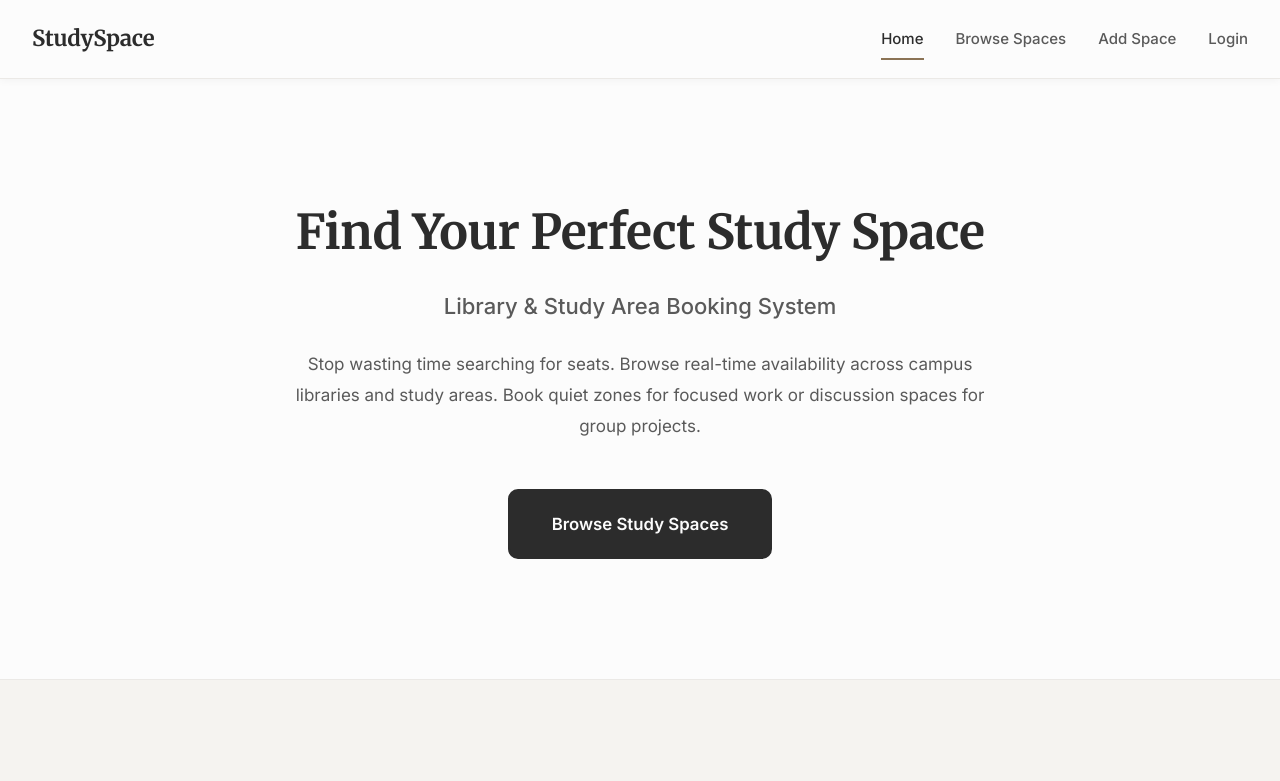
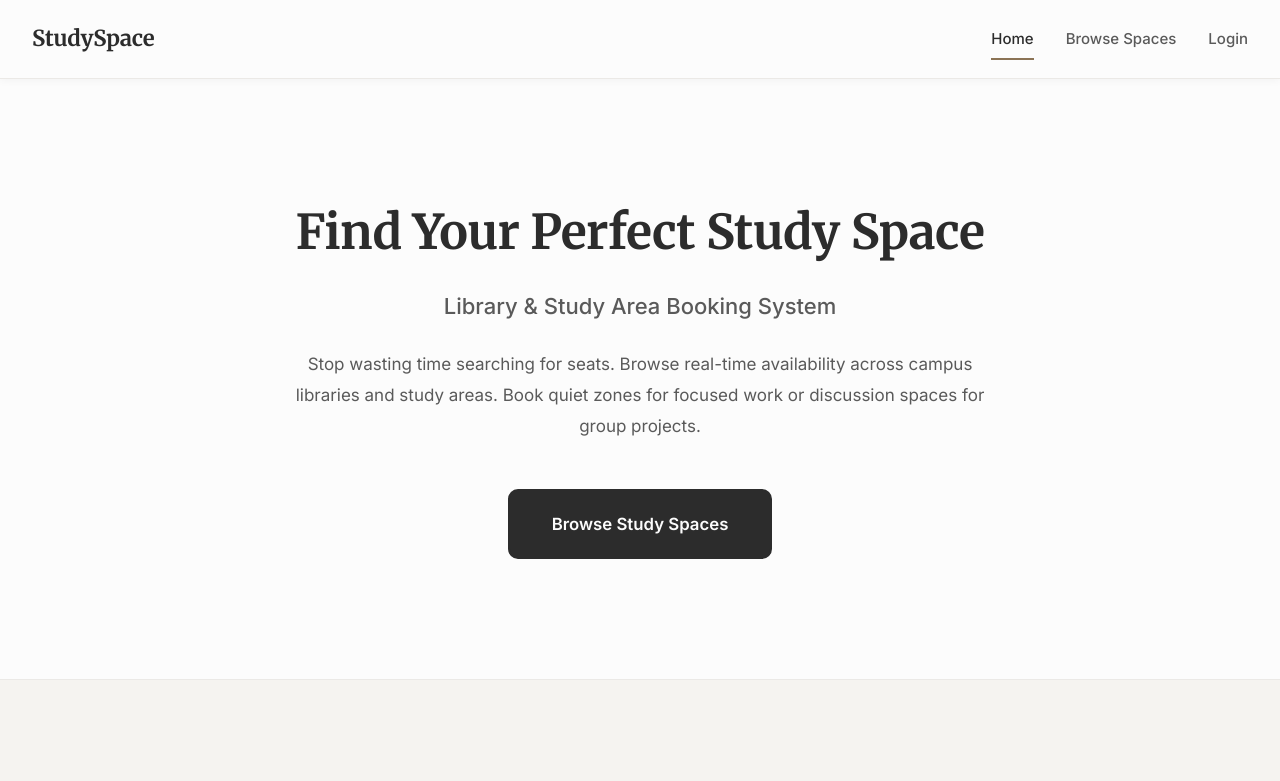
Before and after one commit to 24044781-FynnNgJunMing/c219_ca2, a React (Create React App) app: page / in a window 1280 px wide. Shown: the top 781 px of the page. Built offline with nearby package versions, Linux system fonts and the light colour scheme; no server answers.

Commit message:
Updated Navbar and Login

```diff
--- a/src/components/Navbar.js
+++ b/src/components/Navbar.js
@@ -5,9 +5,11 @@ export default function Navbar() {
 
   // Check if user is logged in
   const token = localStorage.getItem("token");
+  const userRole = localStorage.getItem("userRole");
 
   function handleLogout() {
     localStorage.removeItem("token");
+    localStorage.removeItem("userRole");
     navigate("/");
   }
 
@@ -34,12 +36,14 @@ export default function Navbar() {
             Browse Spaces
           </NavLink>
 
+          {userRole === 'admin' && (
             <NavLink
               to="/spaces/new"
               className={({ isActive }) => isActive ? "nav-link active" : "nav-link"}
             >
               Add Space
             </NavLink>
+          )}
 
           {token ? (
             <button onClick={handleLogout}>Logout</button>
--- a/src/pages/Login.js
+++ b/src/pages/Login.js
@@ -26,6 +26,7 @@ export default function Login() {
       }
 
       localStorage.setItem("token", data.token);
+      localStorage.setItem("userRole", data.user.role);
       navigate("/spaces");
     } catch (e2) {
       console.error("Login error:", e2);
```
Lines whose indentation alone changed are shown as unchanged.
